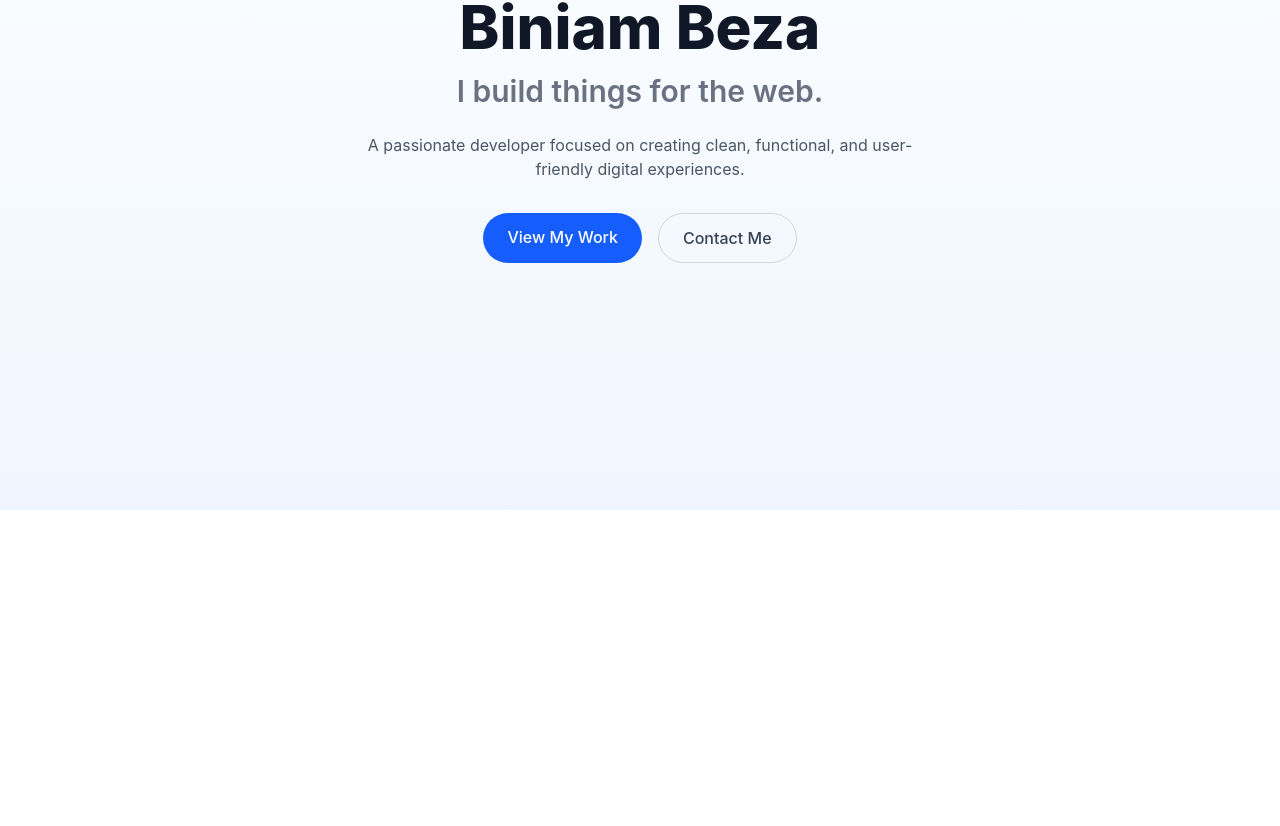
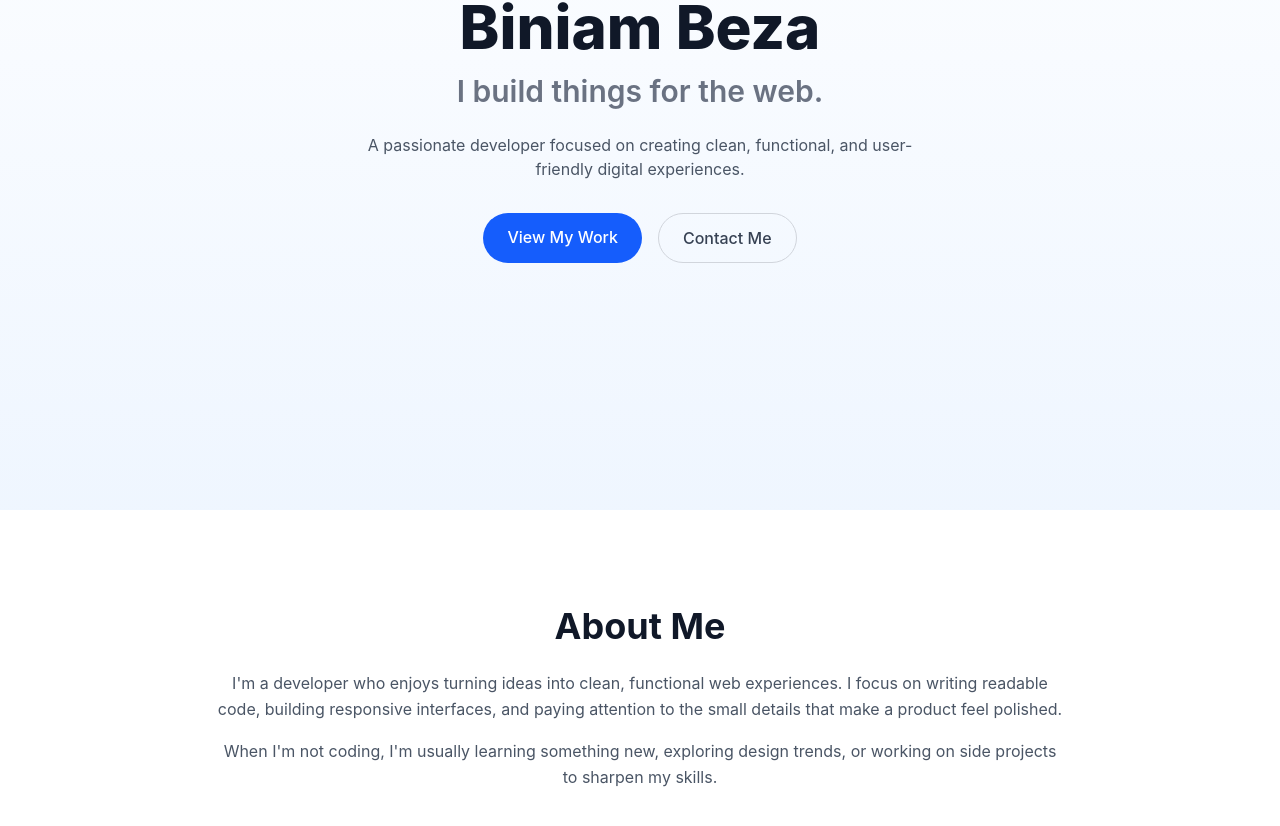
Before and after one commit to biniambeza/my-latest-portfolio, a React (Vite) app: page / in a window 1280 px wide. Shown: the part 290-1116 px from the top of the page. Before the commit the page ends 800 px from the top, so only its background shows below. Built offline with nearby package versions, Linux system fonts and the light colour scheme.

Commit message:
about page added

```diff
--- a/src/App.jsx
+++ b/src/App.jsx
@@ -1,5 +1,6 @@
 import Navbar from "./components/Navbar";
 import Hero from "./sections/Hero";
+import About from "./sections/About";
 
 
 function App() {
@@ -7,6 +8,7 @@ function App() {
     <div>
       <Navbar />
       <Hero />
+      <About />
     </div>
   );
 }
--- /dev/null
+++ b/src/sections/About.jsx
@@ -0,0 +1,13 @@
+export default function About() {
+  return (
+    <section id="about" className="py-24 px-6 max-w-4xl mx-auto text-center">
+      <h2 className="text-3xl md:text-4xl font-bold text-gray-900 mb-6">About Me</h2>
+      <p className="text-gray-600 leading-relaxed mb-4">
+        I'm a developer who enjoys turning ideas into clean, functional web experiences. I focus on writing readable code, building responsive interfaces, and paying attention to the small details that make a product feel polished.
+      </p>
+      <p className="text-gray-600 leading-relaxed">
+        When I'm not coding, I'm usually learning something new, exploring design trends, or working on side projects to sharpen my skills.
+      </p>
+    </section>
+  );
+}
```
